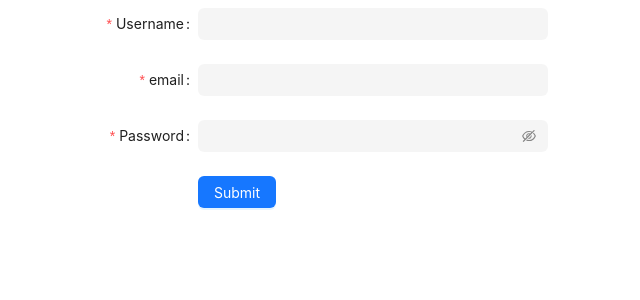
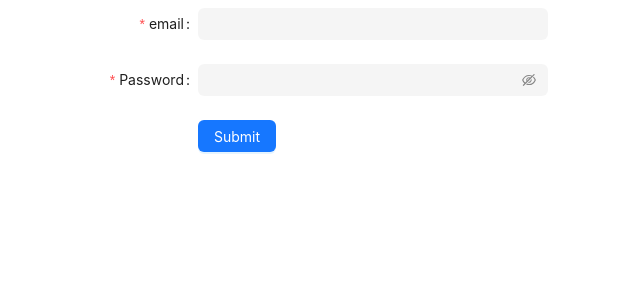
Before and after one commit to A-Arnob/folder-tree-frontend, a React (Vite) app: page /1 in a window 1280 px wide. Shown: the top 300 px of the page, without its empty margins (292-932 px from the left). Built offline with nearby package versions, Linux system fonts and the light colour scheme.

Commit message:
login edited

```diff
--- a/src/components/SignIn.tsx
+++ b/src/components/SignIn.tsx
@@ -1,6 +1,7 @@
 // MyForm.js
 import React from 'react';
 import { Form, Input, Button } from 'antd';
+import SignInService from '../services/SignInService';
 
 
 const formItemLayout = {
@@ -14,10 +15,16 @@ const formItemLayout = {
     },
 };
 
+interface userData {
+    email: string;
+    password: string;
+}
+
 const SignIn = () => {
-    const onFinish = (values: any) => {
+    const onFinish = (values: userData) => {
         console.log('Form values:', values);
         // Handle form submission here
+        SignInService(values.email, values.password);
     };
 
     return (
--- a/src/components/Signup.tsx
+++ b/src/components/Signup.tsx
@@ -1,6 +1,7 @@
 // MyForm.js
 import React from 'react';
 import { Form, Input, Button } from 'antd';
+import SignUpService from '../services/SignUpService';
 
 
 const formItemLayout = {
@@ -14,16 +15,23 @@ const formItemLayout = {
     },
 };
 
+interface userData {
+    userName: string;
+    email: string;
+    password: string;
+}
+
 const SignUp = () => {
-    const onFinish = (values: any) => {
+    const onFinish = (values: userData) => {
         console.log('Form values:', values);
         // Handle form submission here
+        SignUpService(values.userName, values.email, values.password);
     };
 
     return (
         <Form {...formItemLayout} variant="filled" style={{ maxWidth: 600, margin: "0 auto" }} onFinish={onFinish}>
             <Form.Item
-                name="username"
+                name="userName"
                 label="Username"
                 rules={[
                     { required: true, message: 'Please enter your username' },
--- a/src/main.tsx
+++ b/src/main.tsx
@@ -11,7 +11,7 @@ ReactDOM.createRoot(document.getElementById("root")!).render(
   <React.StrictMode>
     <BrowserRouter>
       {/* <App /> */}
-      <SignUp />
+      <SignIn />
     </BrowserRouter>
   </React.StrictMode>
 );
--- /dev/null
+++ b/src/services/SignInService.ts
@@ -0,0 +1,16 @@
+import axios from "axios";
+
+const API_URL = "http://localhost:8080/";
+
+const SignInService = (email: string, password: string) => {
+    return axios.post(API_URL + "signin", {
+        email,
+        password,
+    }).then((res) => {
+        console.log(res);
+    }).catch((err) => {
+        console.log(err);
+    });
+}
+
+export default SignInService;
--- /dev/null
+++ b/src/services/SignUpService.ts
@@ -0,0 +1,17 @@
+import axios from "axios";
+
+const API_URL = "http://localhost:8080/";
+
+const SignUpService = (userName: string, email: string, password: string) => {
+    return axios.post(API_URL + "signup", {
+        userName,
+        email,
+        password,
+    }).then((res) => {
+        console.log(res.data);
+    }).catch((err) => {
+        console.log(err);
+    });
+}
+
+export default SignUpService;
```
